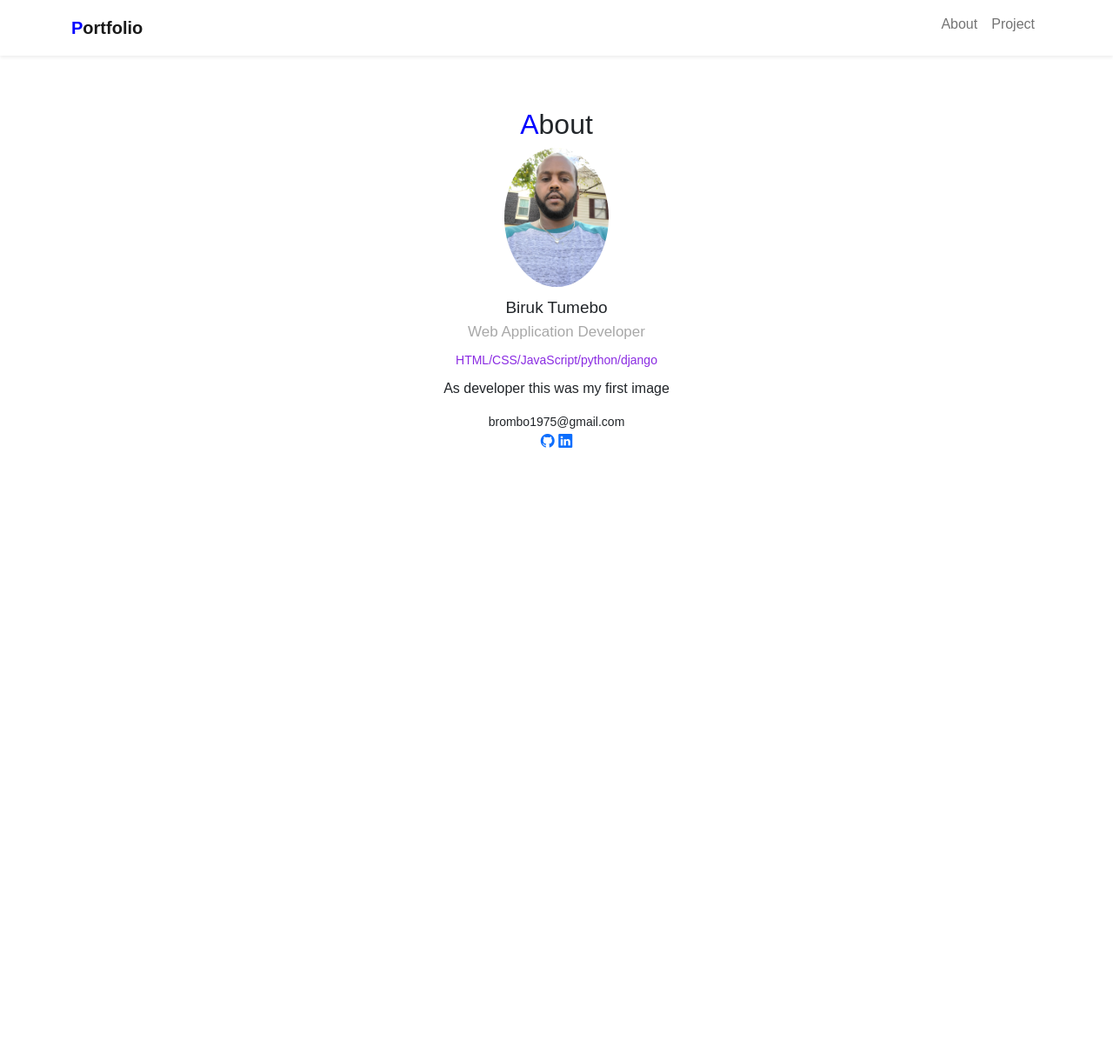
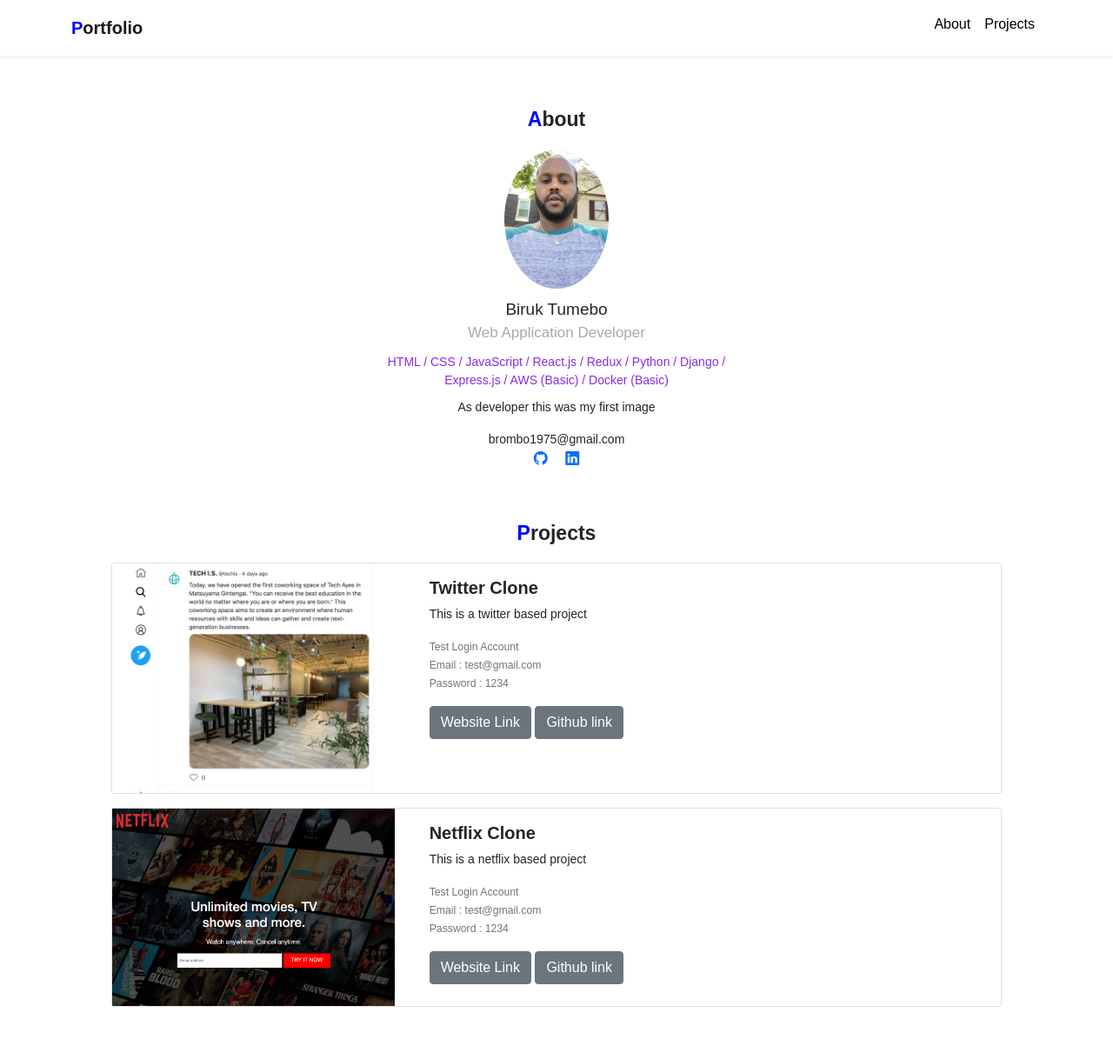
Before and after one commit to brombo28/PORTFOLIO, a PHP site: page / in a window 1280 px wide. Shown: the whole page at 87% size. Before the commit the page ends 515 px from the top, so only its background shows below. Run offline with PHP 8.4, Linux system fonts and the light colour scheme.

Commit message:
updated final

```diff
--- a/index.html
+++ b/index.html
@@ -23,7 +23,7 @@
                 <a class="nav-link font-black" href="#about">About</a>
               </li>
               <li class="nav-item">
-                <a class="nav-link font-black" href="#projects">Project</a>
+                <a class="nav-link font-black" href="#project">Projects</a>
               </li>
 
             </ul>
@@ -31,19 +31,72 @@
           </div>
         </div>
       </nav>
-      <div id="about">
+    <div id="about">
         <h2><span class="font-primary">A</span>bout</h2>
         <img src="img/20201018_130542.jpg">
         <div class="name">Biruk Tumebo</div>
         <div class="vocation">Web Application Developer</div>
-        <div class="skills">HTML/CSS/JavaScript/python/django</div>
+        <div class="skills">HTML / CSS / JavaScript / React.js / Redux / Python / Django / Express.js / AWS (Basic) / Docker (Basic)</div>
         <p>
           As developer this was my first image
         </p>
         <div class="email">brombo1975@gmail.com</div>
         <div class="icons">
-          <a href="#"><i class="bi bi-github"></i></a>
-          <a href="#"><i class="bi bi-linkedin"></i></a>
+          <a href="https://github.com/brombo28"><i class="bi bi-github"></i></a>
+          <a href="https://www.linkedin.com/in/biruk-tumebo-896031172/"><i class="bi bi-linkedin ms-3"></i></a>
+        </div>
+    </div>
+
+    <div id="project">
+      <h2><span class="font-primary">P</span>rojects</h2>
+
+      <div class="card mb-3">
+        <div class="row">
+          <div class="col-md-4">
+            <img src="img/project-twitter.png" alt="Twitter Project">
+          </div>
+          <div class="col-md-8">
+            <div class="card-body">
+              <h5 class="card-title">Twitter Clone</h5>
+              <p class="card-text">This is a twitter based project</p>
+              <p class="card-text"><small class="text-muted">
+                  Test Login Account <br>
+                  Email : test@gmail.com <br>
+                  Password : 1234
+              </small></p>
+              <a href="#" target="blank" class="btn btn-secondary">Website Link</a>
+              <a href="#" target="blank" class="btn btn-secondary">Github link</a>
+            </div>
+          </div>
+        </div>
+      </div>
+
+
+      <div class="card mb-3">
+          <div class="row">
+            <div class="col-md-4">
+              <img src="img/project-netflix (1).png" alt="Twitter Project">
+            </div>
+            <div class="col-md-8">
+              <div class="card-body">
+                <h5 class="card-title">Netflix Clone</h5>
+                <p class="card-text">This is a netflix based project</p>
+                <p class="card-text"><small class="text-muted">
+                    Test Login Account <br>
+                    Email : test@gmail.com <br>
+                    Password : 1234
+                </small></p>
+                <a href="#" target="blank" class="btn btn-secondary">Website Link</a>
+                <a href="#" target="blank" class="btn btn-secondary">Github link</a>
+              </div>
+            </div>
+          </div>
+        </div>
+
+
+
+    </div>
+
 
     <script src="https://cdn.jsdelivr.net/npm/bootstrap@5.1.3/dist/js/bootstrap.bundle.min.js" integrity="sha384-ka7Sk0Gln4gmtz2MlQnikT1wXgYsOg+OMhuP+IlRH9sENBO0LRn5q+8nbTov4+1p" crossorigin="anonymous"></script>
 </body>
--- a/style.css
+++ b/style.css
@@ -17,6 +17,19 @@ body{
     font-weight: bold;
 }
 
+P{
+    font-size: 14px;
+}
+
+h2{
+    font-weight: bold;
+    font-size: 23px;
+    margin-bottom: 20px;
+}
+
+a.font-black{
+    color: black !important;
+}
 /*****************
 
 ABOUT
@@ -56,8 +69,36 @@ ABOUT
     margin-top: 14px;
     font-size: 14px;
 }
-}
+
 #about .icon{
     margin-top: 20px;
     font-size: 30px;
 }
+
+
+#about .icon a{
+    color:#000;
+}
+
+
+/*******************
+
+project
+
+********************/
+
+#project{
+    margin: 60px auto;
+    width: 80%;
+}
+#project h2{
+    text-align: center;
+}
+
+#project .card img{
+    width: 100%
+}
+
+#project .card-title {
+    font-weight: bold;
+}
```
Also changed, not shown: img/project-netflix (1).png (added).
